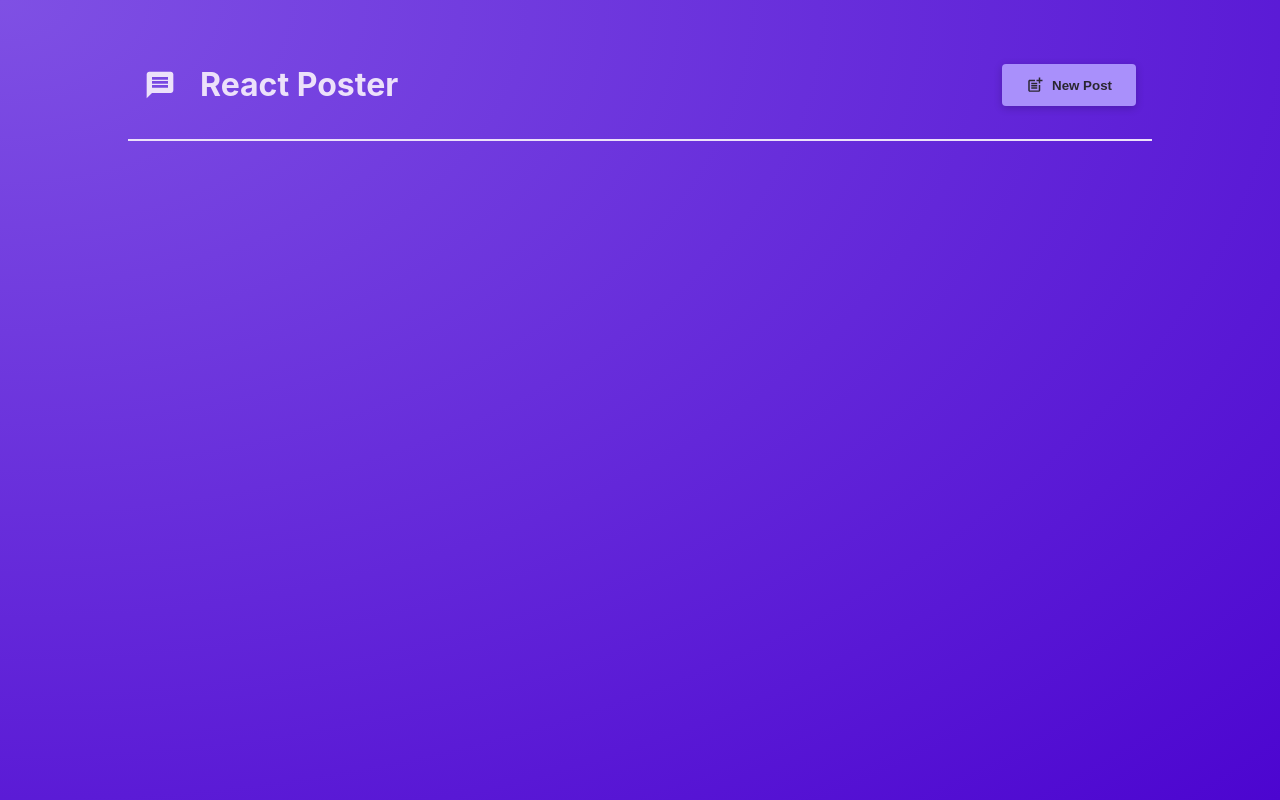
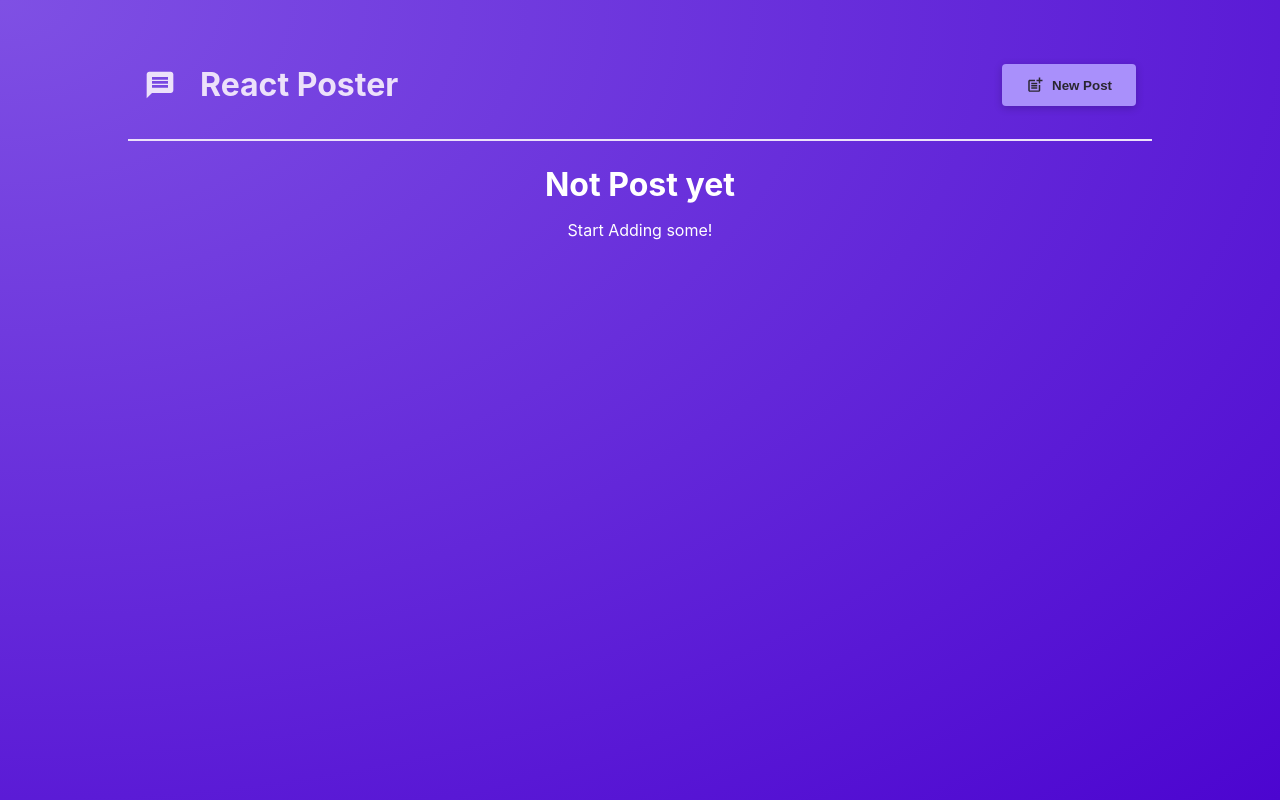
Before and after one commit to mohamedmonirshabana/reactjsRevsion, a React (Vite) app: page / in a window 1280 px wide. Built offline with nearby package versions, Linux system fonts and the light colour scheme.

Commit message:
add some text if post not Exist

```diff
--- a/src/components/PostsList.jsx
+++ b/src/components/PostsList.jsx
@@ -19,13 +19,19 @@
           <NewPost onCancel={onStopPosting} onAddPost={addPostHandler} />
         </Modal>
       )}
-
-      <ul className={classes.posts}>
-        {posts.map((post) => (
-          <Post key={Math.random()} author={post.author} body={post.body} />
-        ))}
-        {/* <Post author="Manual" body="Next JS 's Development" /> */}
-      </ul>
+      {posts.length > 0 && (
+        <ul className={classes.posts}>
+          {posts.map((post) => (
+            <Post key={Math.random()} author={post.author} body={post.body} />
+          ))}
+        </ul>
+      )}
+      {posts.length === 0 && (
+        <div style={{ textAlign: 'center', color: 'white' }}>
+          <h1>Not Post yet</h1>
+          <p>Start Adding some!</p>
+        </div>
+      )}
     </>
   );
 }
```
